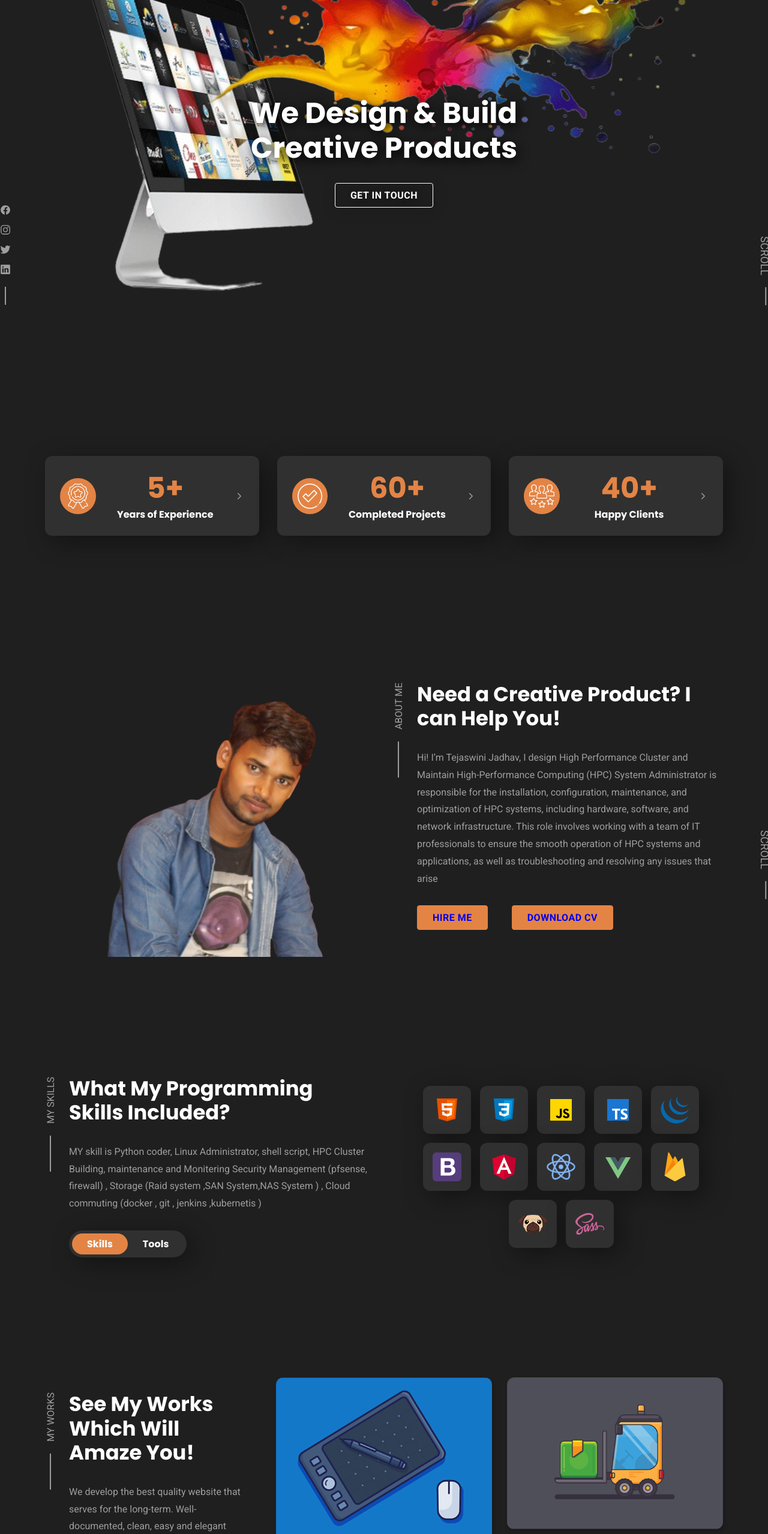
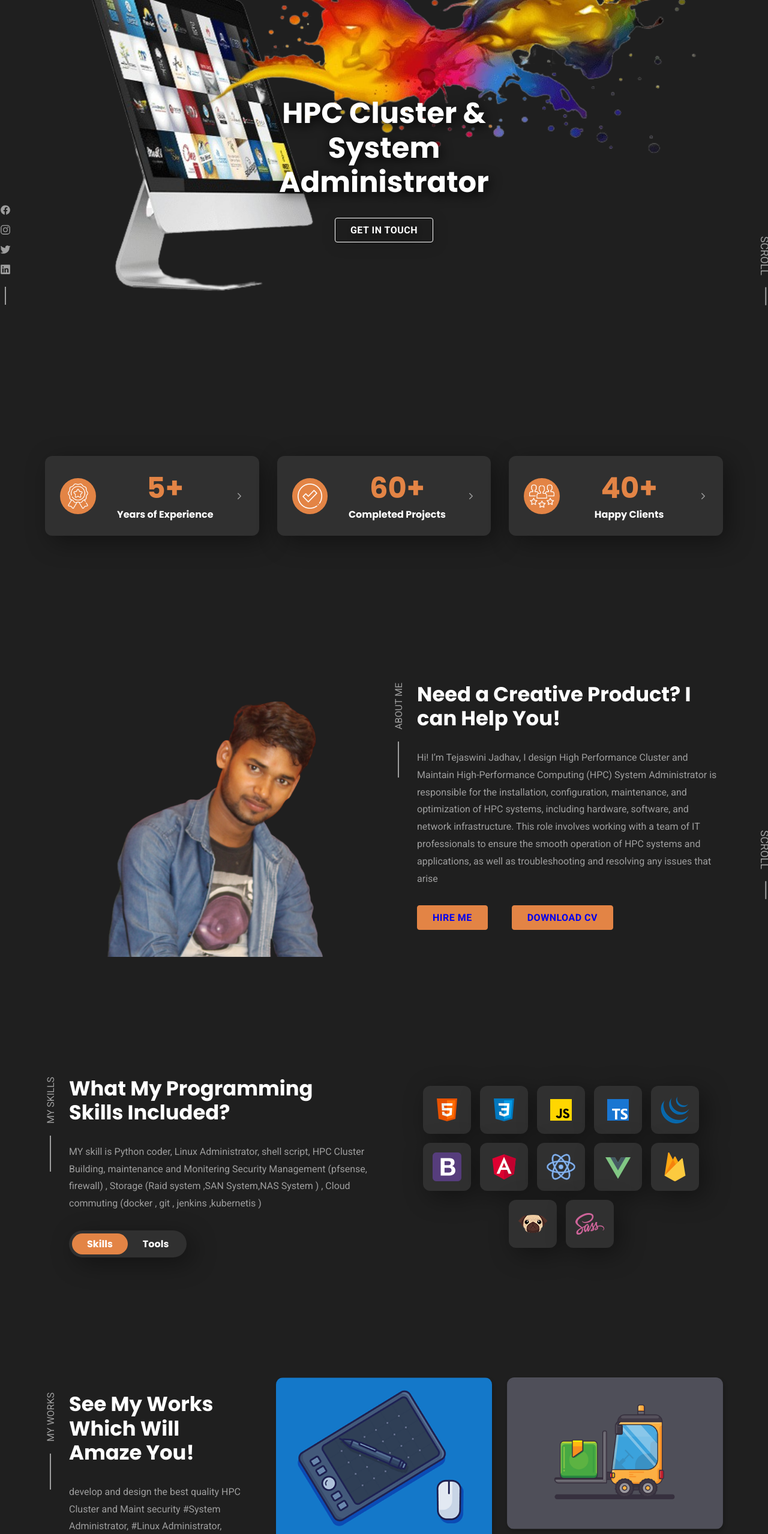
Before and after one commit to tejaswinijadhav2510/portfolio, a plain HTML site: page index.html in a window 1280 px wide. Shown: the part 240-2797 px from the top of the page at 60% size. Drawn offline with nearby package versions, Linux system fonts and the light colour scheme; a web font is replaced by a local one.

Commit message:
Update index.html

```diff
--- a/index.html
+++ b/index.html
@@ -5,7 +5,7 @@
   <meta charset="UTF-8">
   <meta http-equiv="X-UA-Compatible" content="IE=edge">
   <meta name="viewport" content="width=device-width, initial-scale=1.0">
-  <title>Tejaswini Jadhav - Web Developer &amp; UX Enthusiast</title>
+  <title>Tejaswini Jadhav - System Administrator &amp; HPC Cluster Designer</title>
 
   <!--
     - favicon
@@ -122,7 +122,7 @@
 
         <div class="hero-content">
 
-          <h2 class="h2 hero-title">We Design & Build Creative Products</h2>
+          <h2 class="h2 hero-title">HPC Cluster & System Administrator</h2>
 
           <a href="#contact" class="btn btn-primary">Get in touch</a>
 
@@ -577,9 +577,7 @@
               <h2 class="h3 section-title">See My Works Which Will Amaze You!</h2>
 
               <p class="section-text">
-                We develop the best quality website that serves for the long-term. Well-documented, clean, easy and
-                elegant interface
-                helps any non-technical clients.
+                 develop and design the best quality HPC Cluster and Maint security #System Administrator, #Linux Administrator, #HPC System Management and Monitoring helps any non-technical clients.
               </p>
 
             </div>
```
